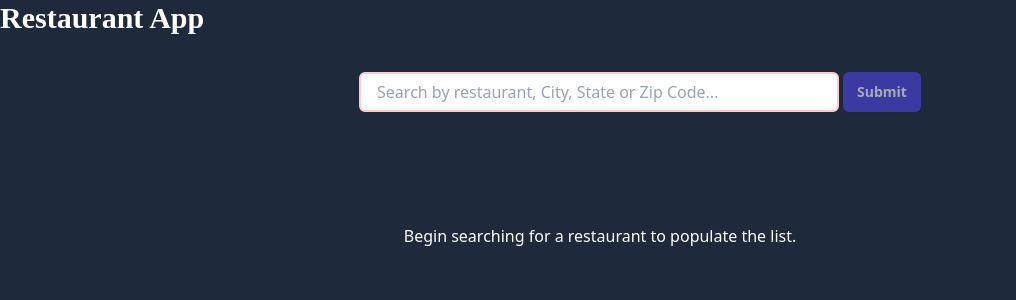
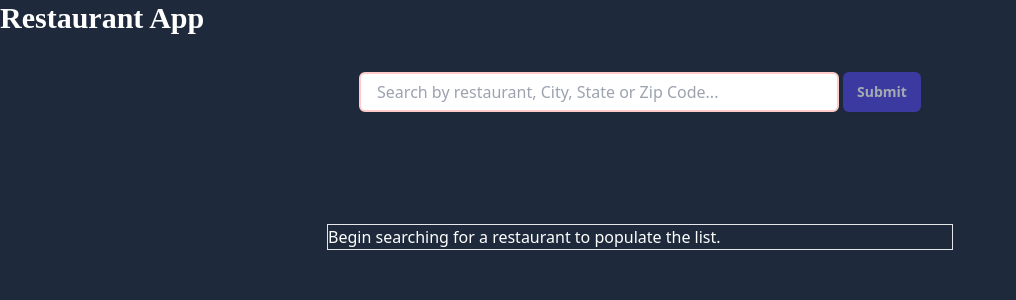
Before and after one commit to NCain24/restaurant-app, a Next.js app: page /search in a window 1280 px wide. Shown: the top 300 px of the page, without its empty margins (0-1016 px from the left). Built offline with nearby package versions, Linux system fonts and the light colour scheme.

Commit message:
Update styling

```diff
--- a/src/app/globals.css
+++ b/src/app/globals.css
@@ -3,5 +3,5 @@
 @tailwind utilities;
 
 .restaurant {
-  @apply flex justify-center flex-wrap max-w-[1197px] gap-20 after:content-[''];
+  @apply flex border justify-start flex-wrap max-w-[1197px] gap-20 after:content-[''];
 }
```
